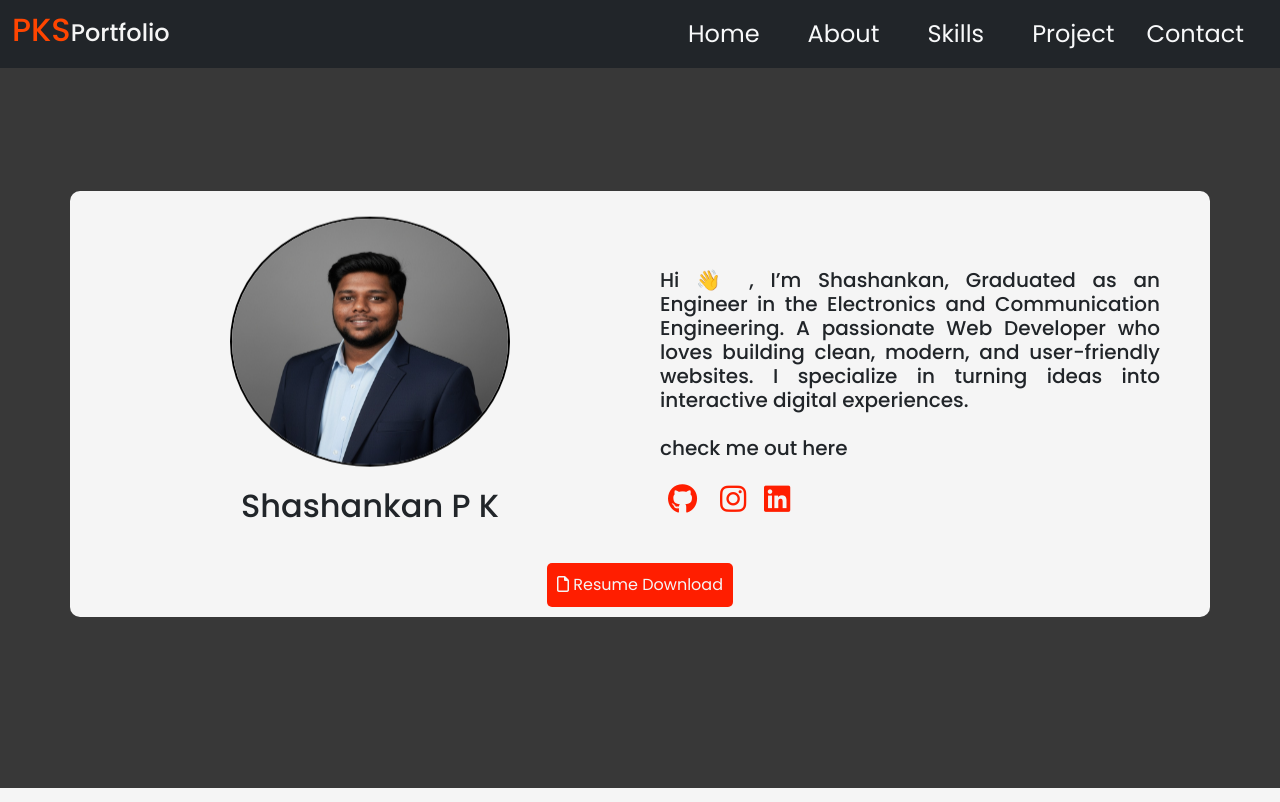
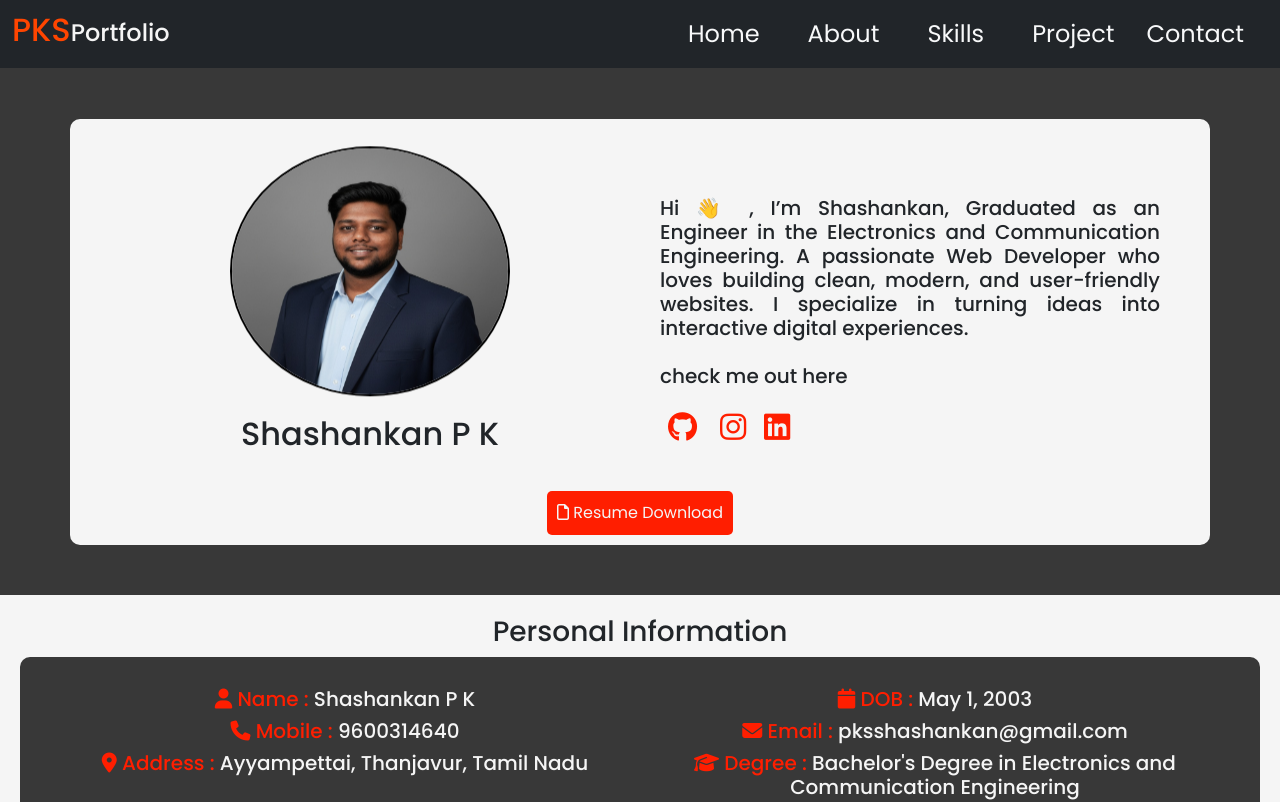
Before and after one commit to Shashankan-PKS/Shashankan-Portfolio, a React (Vite) app: page / in a window 1280 px wide. Shown: the top 802 px of the page. Built offline with nearby package versions, Linux system fonts and the light colour scheme.

Commit message:
updated css files

```diff
--- a/src/home/Home.css
+++ b/src/home/Home.css
@@ -3,13 +3,14 @@
     padding-top: 1px;
     padding-bottom: 50px;
     background-color: rgb(56, 56, 56);
-    height: 90vh;
+    height: fit-content;
     display: flex;
     align-items: center;
     justify-content: center;
 }
 
 .container{
+    margin-top: 50px;
     text-align: center;
     justify-content: center;
     place-items: center;
@@ -67,7 +68,6 @@
 }
 @media(max-width:1200px){
     .profilepicture img{
-        width: 55%;
         height: 250px;
     }
 }
@@ -85,7 +85,7 @@
         grid-template-columns: repeat(1, 1fr);
     }
     .profilepicture img{
-        width: 50%;
+        width: 250px;
         height: 225px;
     }
 }
```
